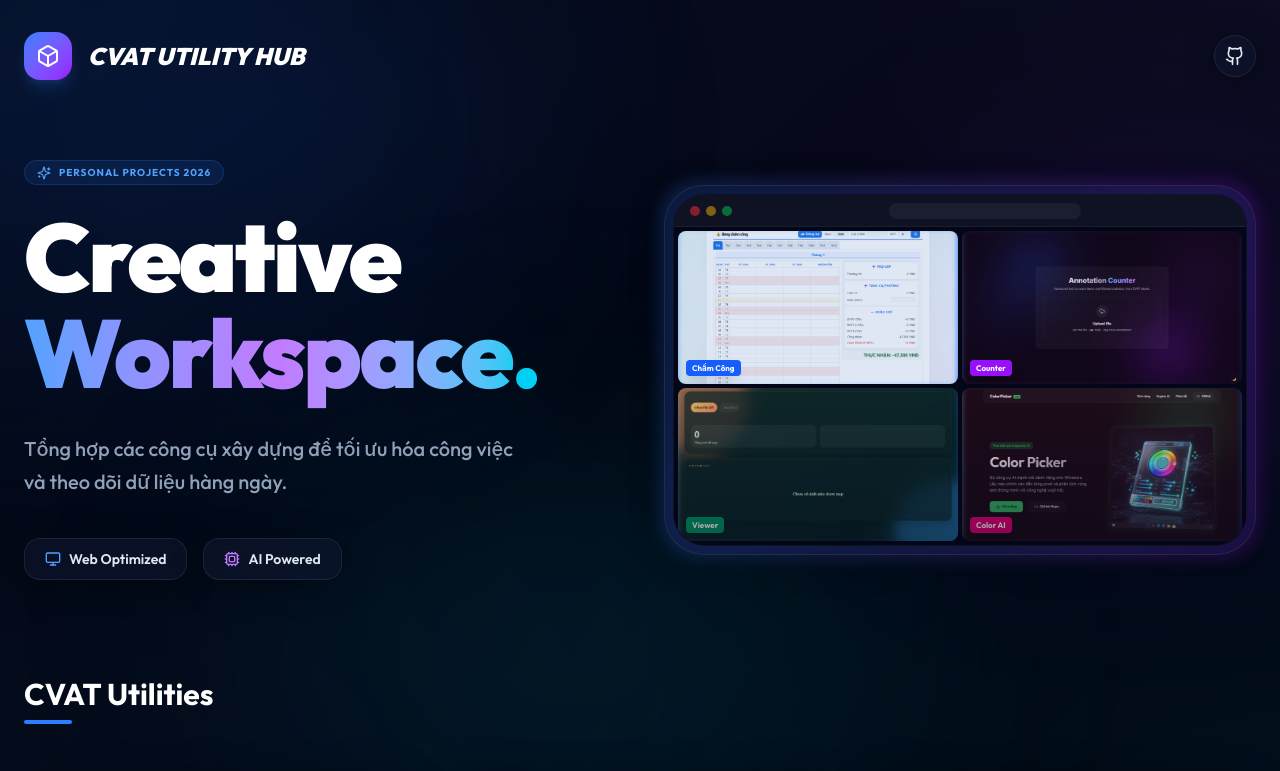
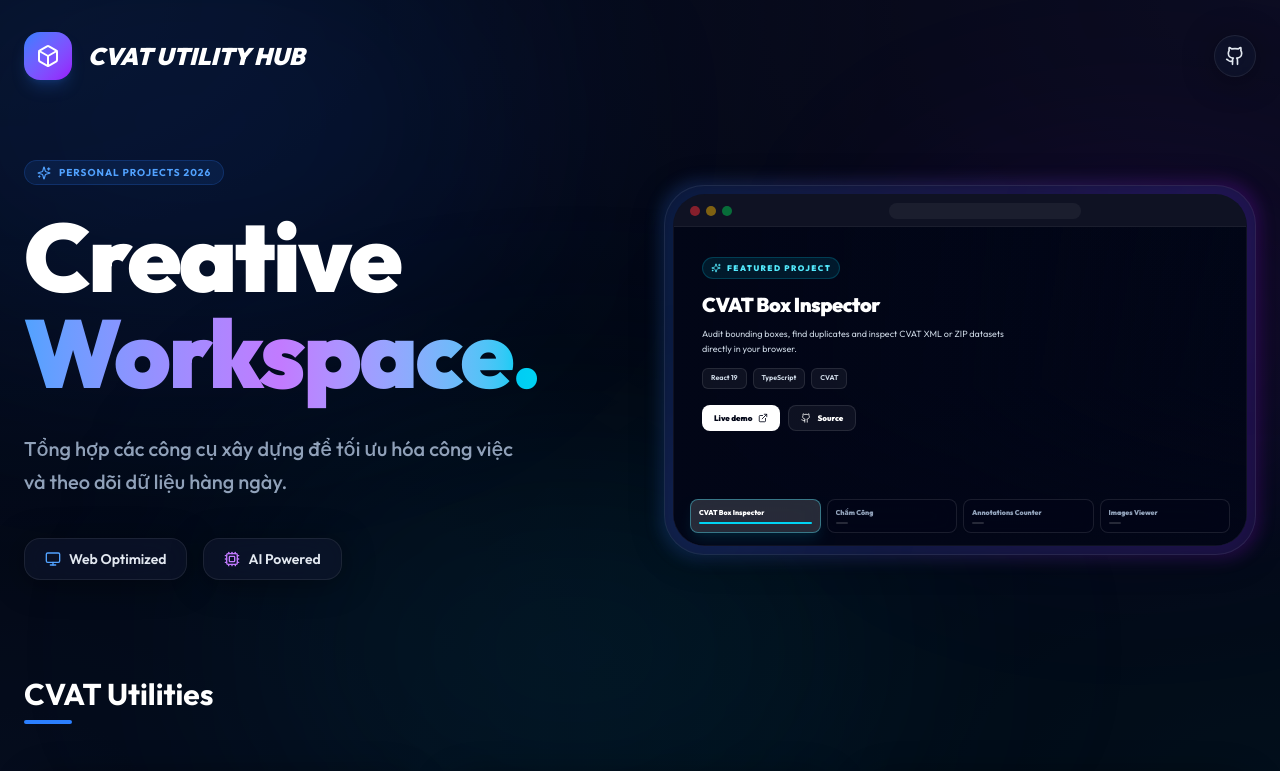
Before and after one commit to NDCLI/myapp, a React (Vite) app: page / in a window 1280 px wide. Shown: the top 771 px of the page. Built offline with nearby package versions, Linux system fonts and the light colour scheme.

Commit message:
feat: add featured project showcase

```diff
--- a/index.html
+++ b/index.html
@@ -7,7 +7,7 @@
     <link rel="preconnect" href="https://fonts.googleapis.com">
     <link rel="preconnect" href="https://fonts.gstatic.com" crossorigin>
     <link href="https://fonts.googleapis.com/css2?family=Outfit:wght@100..900&display=swap" rel="stylesheet">
-    <title>Apps Hub</title>
+    <title>App Dock</title>
   </head>
   <body>
     <div id="root"></div>
--- a/src/App.tsx
+++ b/src/App.tsx
@@ -3,7 +3,7 @@ import { Github, ExternalLink, LayoutDashboard, Image as ImageIcon, Calculator,
 import chamcongSS from './assets/chamcong-ss.png';
 import annotationsSS from './assets/annotations-ss.png';
 import imageviewSS from './assets/imageview-ss.png';
-import colorpickerSS from './assets/colorpicker-ss.png';
+import boxSS from './assets/box-ss.png';
 import { clsx, type ClassValue } from 'clsx';
 import { twMerge } from 'tailwind-merge';
 
@@ -75,15 +75,58 @@ const apps: AppItem[] = [
   }
 ];
 
+const featuredProjects = [
+  {
+    id: 'cvatbox',
+    title: 'CVAT Box Inspector',
+    eyebrow: 'Featured project',
+    description: 'Audit bounding boxes, find duplicates and inspect CVAT XML or ZIP datasets directly in your browser.',
+    image: boxSS,
+    url: 'https://boxct.vercel.app/',
+    githubUrl: 'https://github.com/NDCLI/box',
+    tags: ['React 19', 'TypeScript', 'CVAT'],
+  },
+  {
+    id: 'chamcong',
+    title: 'Chấm Công',
+    eyebrow: 'Personal finance',
+    description: 'Theo dõi ngày công, tăng ca và quản lý thu nhập cá nhân trong một giao diện gọn gàng.',
+    image: chamcongSS,
+    url: 'https://ccong.vercel.app/',
+    tags: ['Finance', 'Personal', 'Web'],
+  },
+  {
+    id: 'annotations',
+    title: 'Annotations Counter',
+    eyebrow: 'Data utility',
+    description: 'Thống kê và phân tích dữ liệu gán nhãn từ CVAT với bộ lọc chuyên sâu.',
+    image: annotationsSS,
+    url: 'https://exclude-ct.vercel.app/',
+    tags: ['CVAT', 'Data', 'Stats'],
+  },
+  {
+    id: 'imageview',
+    title: 'Images Viewer',
+    eyebrow: 'Dataset viewer',
+    description: 'Duyệt bộ ảnh lớn, hiển thị bounding box và điều hướng frame nhanh chóng.',
+    image: imageviewSS,
+    url: 'https://imageview.vercel.app/',
+    tags: ['Viewer', 'QA', 'Utility'],
+  },
+] as const;
+
 function App() {
   const [mounted, setMounted] = useState(false);
+  const [activeFeaturedId, setActiveFeaturedId] = useState('cvatbox');
 
   useEffect(() => {
-    setMounted(true);
+    const frame = window.requestAnimationFrame(() => setMounted(true));
+    return () => window.cancelAnimationFrame(frame);
   }, []);
 
   const cvatApps = apps.filter(app => app.category === 'cvat');
   const personalApps = apps.filter(app => app.category === 'personal');
+  const activeFeatured = featuredProjects.find(project => project.id === activeFeaturedId) ?? featuredProjects[0];
 
   return (
     <div className="min-h-screen bg-[#030712] text-slate-200 selection:bg-blue-500/30 selection:text-blue-200 relative overflow-hidden">
@@ -157,34 +200,59 @@ function App() {
                       </div>
                       <div className="mx-auto w-48 h-4 bg-white/5 rounded-full" />
                     </div>
-                    <div className="flex-1 overflow-hidden relative p-1 bg-[#020617]">
-                      <div className="grid grid-cols-2 gap-1 h-full">
-                        <div className="relative overflow-hidden rounded-lg group/img">
-                          <img src={chamcongSS} alt="Chấm Công" className="w-full h-full object-cover transform transition-transform duration-700 group-hover/img:scale-110" />
-                          <div className="absolute inset-0 bg-blue-500/10 flex items-end p-2">
-                            <span className="text-[8px] font-bold text-white bg-blue-600 px-1.5 py-0.5 rounded shadow-lg">Chấm Công</span>
-                          </div>
+                    <div className="flex-1 overflow-hidden relative bg-[#020617]">
+                      <img
+                        key={activeFeatured.id}
+                        src={activeFeatured.image}
+                        alt={`${activeFeatured.title} preview`}
+                        className="absolute inset-0 w-full h-full object-cover animate-featured-in"
+                      />
+                      <div className="absolute inset-0 bg-gradient-to-r from-[#020617] via-[#020617]/70 to-transparent" />
+                      <div className="absolute inset-0 bg-gradient-to-t from-[#020617] via-transparent to-[#020617]/10" />
+
+                      <div className="absolute inset-x-0 top-0 p-7 max-w-[68%]">
+                        <div className="inline-flex items-center gap-1.5 px-2 py-1 rounded-full border border-cyan-400/20 bg-cyan-400/10 text-[8px] font-black uppercase tracking-[0.18em] text-cyan-300 mb-3">
+                          <Sparkles className="w-2.5 h-2.5" />
+                          {activeFeatured.eyebrow}
                         </div>
-                        <div className="relative overflow-hidden rounded-lg group/img">
-                          <img src={annotationsSS} alt="Annotations" className="w-full h-full object-cover transform transition-transform duration-700 group-hover/img:scale-110" />
-                          <div className="absolute inset-0 bg-purple-500/10 flex items-end p-2">
-                            <span className="text-[8px] font-bold text-white bg-purple-600 px-1.5 py-0.5 rounded shadow-lg">Counter</span>
-                          </div>
+                        <h3 className="text-xl font-black text-white tracking-tight mb-2">{activeFeatured.title}</h3>
+                        <p className="text-[9px] leading-relaxed text-slate-300 line-clamp-3 mb-3">{activeFeatured.description}</p>
+                        <div className="flex flex-wrap gap-1.5 mb-4">
+                          {activeFeatured.tags.map(tag => (
+                            <span key={tag} className="px-2 py-1 rounded-md bg-white/5 border border-white/10 text-[7px] font-bold text-slate-300">{tag}</span>
+                          ))}
                         </div>
-                        <div className="relative overflow-hidden rounded-lg group/img">
-                          <img src={imageviewSS} alt="Image Viewer" className="w-full h-full object-cover transform transition-transform duration-700 group-hover/img:scale-110" />
-                          <div className="absolute inset-0 bg-emerald-500/10 flex items-end p-2">
-                            <span className="text-[8px] font-bold text-white bg-emerald-600 px-1.5 py-0.5 rounded shadow-lg">Viewer</span>
-                          </div>
-                        </div>
-                        <div className="relative overflow-hidden rounded-lg group/img">
-                          <img src={colorpickerSS} alt="Color Picker" className="w-full h-full object-cover transform transition-transform duration-700 group-hover/img:scale-110" />
-                          <div className="absolute inset-0 bg-pink-500/10 flex items-end p-2">
-                            <span className="text-[8px] font-bold text-white bg-pink-600 px-1.5 py-0.5 rounded shadow-lg">Color AI</span>
-                          </div>
+                        <div className="flex gap-2">
+                          <a href={activeFeatured.url} target="_blank" rel="noreferrer" className="inline-flex items-center gap-1.5 px-3 py-1.5 rounded-lg bg-white text-[#020617] text-[8px] font-black hover:bg-cyan-100 transition-colors">
+                            Live demo <ExternalLink className="w-2.5 h-2.5" />
+                          </a>
+                          {'githubUrl' in activeFeatured && activeFeatured.githubUrl && (
+                            <a href={activeFeatured.githubUrl} target="_blank" rel="noreferrer" className="inline-flex items-center gap-1.5 px-3 py-1.5 rounded-lg bg-white/5 border border-white/10 text-white text-[8px] font-black hover:bg-white/10 transition-colors">
+                              <Github className="w-2.5 h-2.5" /> Source
+                            </a>
+                          )}
                         </div>
                       </div>
-                      <div className="absolute inset-0 bg-gradient-to-t from-[#020617]/40 via-transparent to-transparent pointer-events-none" />
+
+                      <div className="absolute inset-x-4 bottom-3 grid grid-cols-4 gap-1.5">
+                        {featuredProjects.map(project => (
+                          <button
+                            key={project.id}
+                            type="button"
+                            onClick={() => setActiveFeaturedId(project.id)}
+                            aria-label={`Show ${project.title}`}
+                            className={cn(
+                              "group/tab min-w-0 rounded-lg border px-2 py-2 text-left backdrop-blur-md transition-all",
+                              project.id === activeFeatured.id
+                                ? "bg-white/15 border-cyan-300/40 shadow-lg shadow-cyan-500/10"
+                                : "bg-[#020617]/65 border-white/10 hover:bg-white/10"
+                            )}
+                          >
+                            <span className={cn("block truncate text-[7px] font-black", project.id === activeFeatured.id ? "text-white" : "text-slate-400 group-hover/tab:text-white")}>{project.title}</span>
+                            <span className={cn("mt-1 block h-0.5 rounded-full transition-all", project.id === activeFeatured.id ? "w-full bg-cyan-400" : "w-3 bg-white/15")}/>
+                          </button>
+                        ))}
+                      </div>
                     </div>
                   </div>
 
--- a/src/index.css
+++ b/src/index.css
@@ -60,6 +60,10 @@ body {
     animation: blob 7s infinite;
   }
 
+  .animate-featured-in {
+    animation: featured-in 650ms cubic-bezier(0.22, 1, 0.36, 1) both;
+  }
+
   .animation-delay-2000 {
     animation-delay: 2s;
   }
@@ -73,6 +77,17 @@ body {
     33% { transform: translate(30px, -50px) scale(1.1); }
     66% { transform: translate(-20px, 20px) scale(0.9); }
     100% { transform: translate(0px, 0px) scale(1); }
+  }
+
+  @keyframes featured-in {
+    from {
+      opacity: 0;
+      transform: scale(1.035);
+    }
+    to {
+      opacity: 1;
+      transform: scale(1);
+    }
   }
 
   .shimmer {
```
Also changed, not shown: src/assets/box-ss.png (added).
